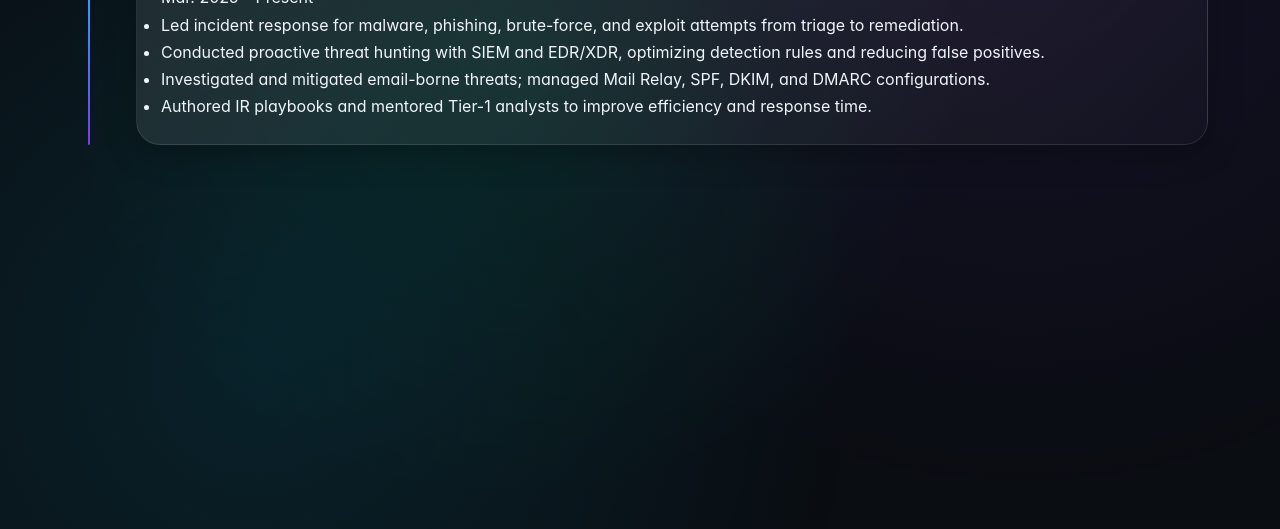
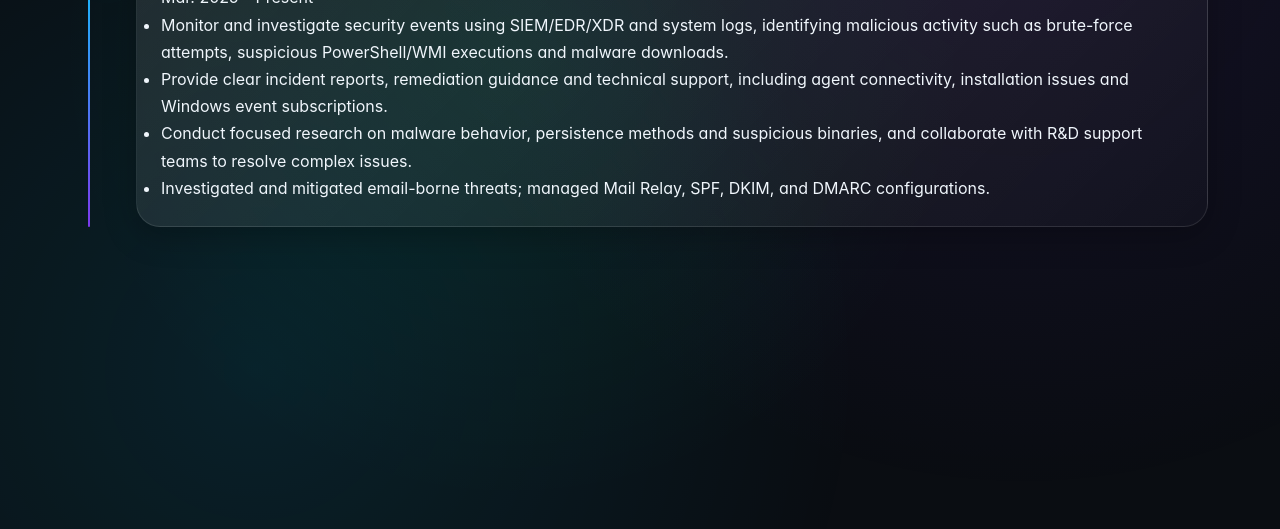
Before and after one commit to guyBenMoshe/portfolio, a website: page docs/experience.html in a window 1280 px wide. Shown: the part 271-800 px from the top of the page. Drawn offline with Linux system fonts and the light colour scheme.

Commit message:
Update 01/12/25

```diff
--- a/docs/experience.html
+++ b/docs/experience.html
@@ -52,24 +52,28 @@
               width="80"
               height="80"
             />
-            <h3>SOC Analyst (Tier 2-3), CyFox</h3>
+            <h3>SOC Analyst, CyFox</h3>
             <span>Mar. 2025 – Present</span>
             <ul>
               <li>
-                Led incident response for malware, phishing, brute-force, and
-                exploit attempts from triage to remediation.
+                Monitor and investigate security events using SIEM/EDR/XDR and
+                system logs, identifying malicious activity such as brute-force
+                attempts, suspicious PowerShell/WMI executions and malware
+                downloads.
               </li>
               <li>
-                Conducted proactive threat hunting with SIEM and EDR/XDR,
-                optimizing detection rules and reducing false positives.
+                Provide clear incident reports, remediation guidance and
+                technical support, including agent connectivity, installation
+                issues and Windows event subscriptions.
+              </li>
+              <li>
+                Conduct focused research on malware behavior, persistence
+                methods and suspicious binaries, and collaborate with R&D
+                support teams to resolve complex issues.
               </li>
               <li>
                 Investigated and mitigated email-borne threats; managed Mail
                 Relay, SPF, DKIM, and DMARC configurations.
-              </li>
-              <li>
-                Authored IR playbooks and mentored Tier-1 analysts to improve
-                efficiency and response time.
               </li>
             </ul>
             <!-- <label>
```
Also changed, not shown: docs/skills.html (+9 -9 lines).
